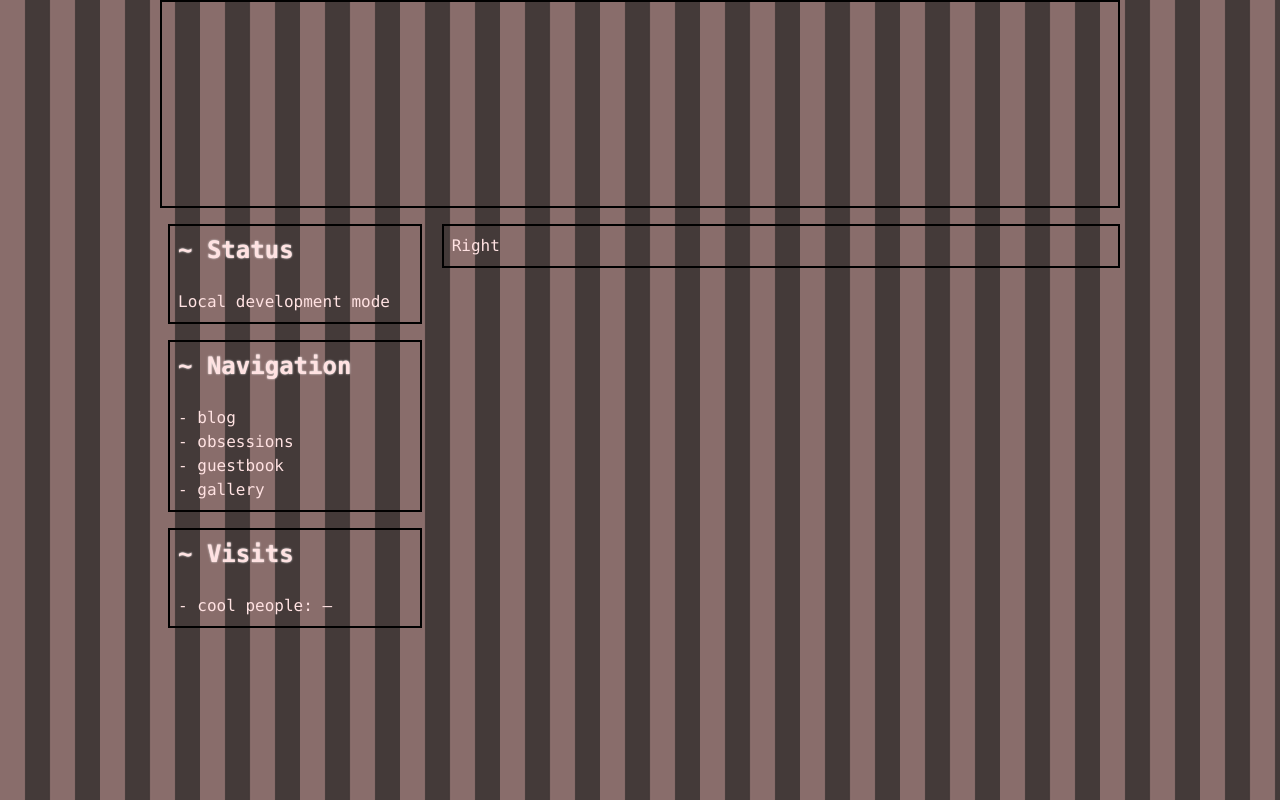
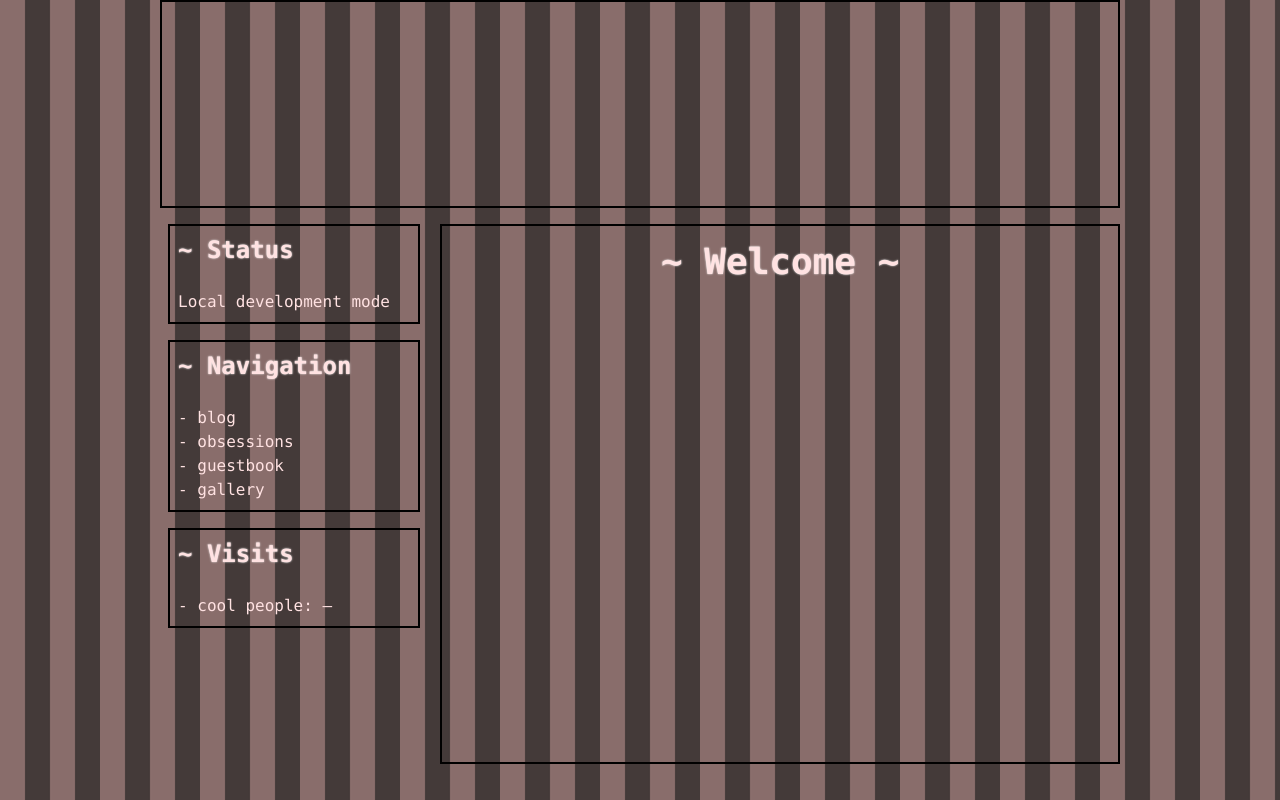
Before and after one commit to Benphill/benphilli.xyz-nextjs, a Next.js app: page / in a window 1280 px wide. Shown: the top 800 px of the page. Built offline with nearby package versions, Linux system fonts and the light colour scheme; no server answers; the database is empty.

Commit message:
small changes

```diff
--- a/app/page.tsx
+++ b/app/page.tsx
@@ -17,8 +17,8 @@ export default async function Home() {
           </Head>
         <div className="bg-maincol basis-[100%] border-2 border-black h-52">
         </div>
-        <div className="h-screen basis-1/1 flex items-start pb-5">
-          <div className="basis-2/5 mr-1 mt-1 p-2 ">
+        <div className="h-165 basis-1/1 flex items-start pb-5">
+          <div className="basis-2/5 mr-1 mt-1 p-2">
             <div className="bg-maincol mr-1 mt-1 p-2 border-2 border-black">
               <h1 className="text-2xl font-bold font-mono text-shadow-[0px_0px_2px_#fff]">~ Status</h1>
               <br /> <Status />
@@ -43,10 +43,10 @@ export default async function Home() {
               <VisitorCounter />
             </div>
           </div>
-          <div className="bg-lightcol basis-[100%] ml-1 mt-4 p-2 border-2 border-black">
-            Right
+          <div className="bg-lightcol basis-[100%] ml-1 mt-4 p-4 border-2 border-black h-135">
+            <h1 className="text-4xl font-bold font-mono text-shadow-[0px_0px_2px_#fff] text-center">~ Welcome ~</h1>
+
           </div>
-
         </div>
       </div>
   );
```
